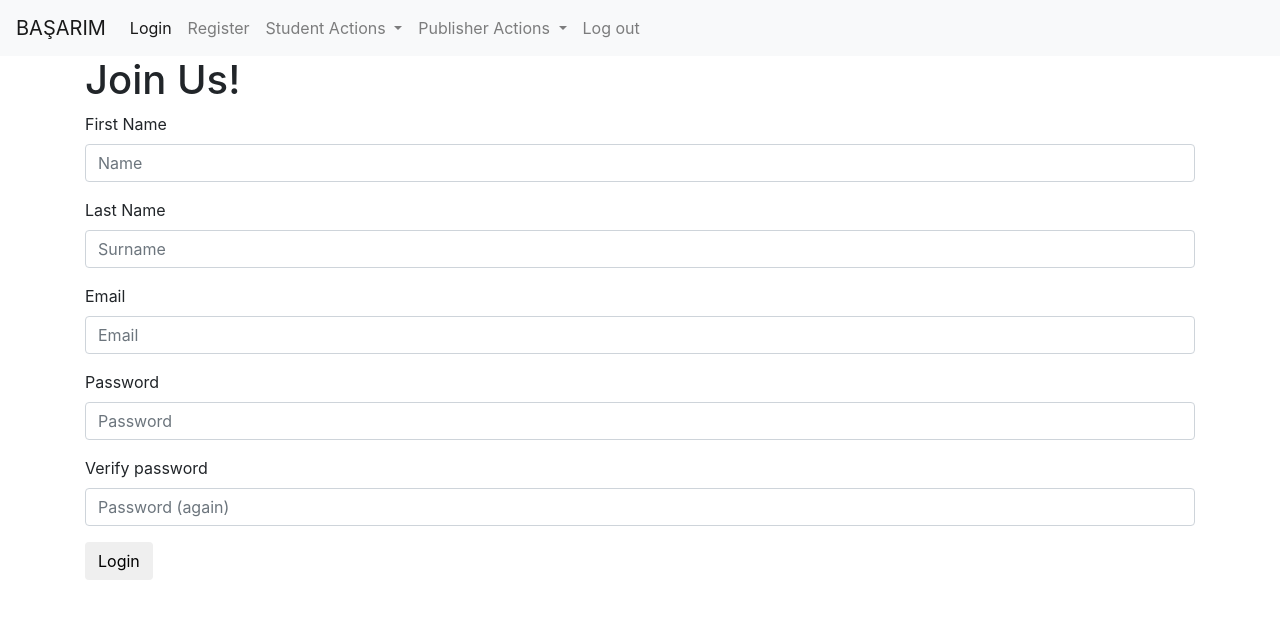
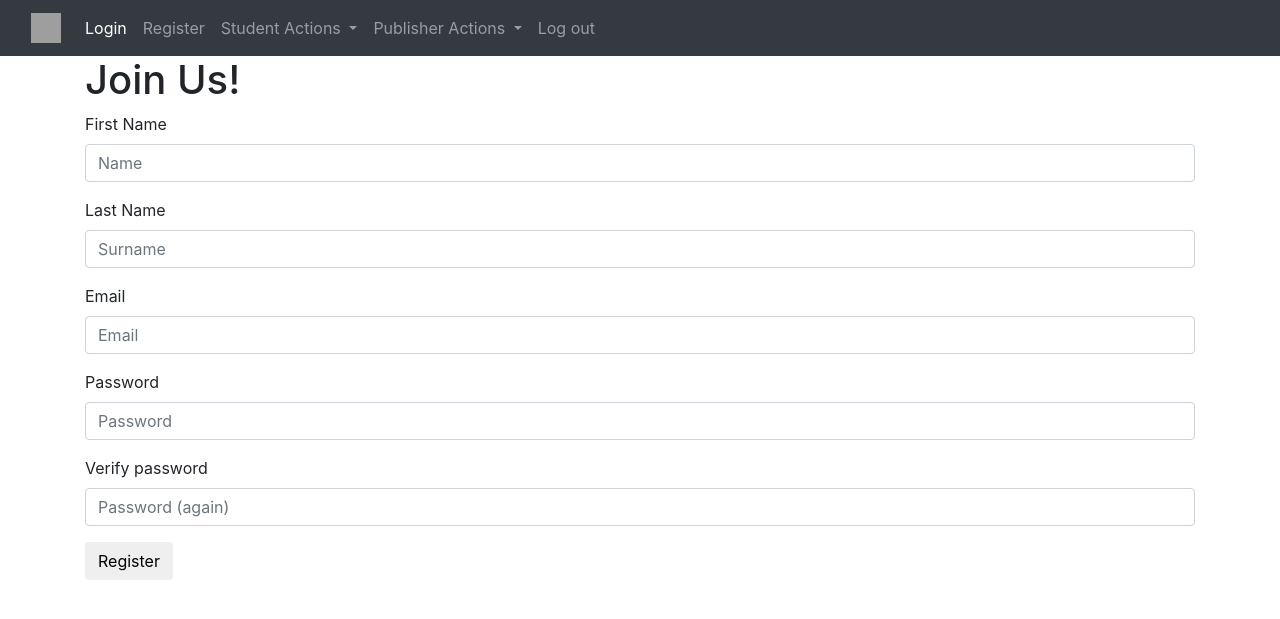
Before and after one commit to emekgozluklu/basarimapp, a Flask app: page /register in a window 1280 px wide. Shown: the top 619 px of the page. Run offline with Flask 2, Linux system fonts and the light colour scheme; parts of the project's set-up code (start-up, migrations or seed data) failed here and were passed over; some libraries are stand-ins or nearby versions; grey boxes are pictures that could not be loaded.

Commit message:
change style

```diff
--- /dev/null
+++ b/basarimapp/static/css/style.css
@@ -0,0 +1,3 @@
+.nav-link {
+    font-size: 2em;
+}
--- a/basarimapp/templates/layout.html
+++ b/basarimapp/templates/layout.html
@@ -2,19 +2,24 @@
 <title>{% block title %}{% endblock %} - Başarım </title>
 <link rel="stylesheet" href="https://maxcdn.bootstrapcdn.com/bootstrap/4.0.0/css/bootstrap.min.css" integrity="sha384-Gn5384xqQ1aoWXA+058RXPxPg6fy4IWvTNh0E263XmFcJlSAwiGgFAW/dAiS6JXm" crossorigin="anonymous">
 <link rel="stylesheet" href="{{ url_for('static', filename='style.css') }}">
-<nav>
-  <nav class="navbar navbar-expand-lg navbar-light bg-light">
-  <a class="navbar-brand" href="/">BAŞARIM</a>
-  <button class="navbar-toggler" type="button" data-toggle="collapse" data-target="#navbarNav" aria-controls="navbarNav" aria-expanded="false" aria-label="Toggle navigation">
+<link rel="icon" href="{{ url_for('static', filename='images/logo.png') }}">
+
+
+
+<nav class="navbar navbar-expand-lg navbar-dark bg-dark">
+  <div class="container-fluid">
+        <a class="navbar-brand" href="{{ url_for('index') }}">
+            <img src="{{ url_for('static', filename='images/logo.png') }}" width="30" height="30" class="d-inline-block align-top" alt="">
+        </a>  <button class="navbar-toggler" type="button" data-toggle="collapse" data-target="#navbarNav" aria-controls="navbarNav" aria-expanded="false" aria-label="Toggle navigation">
         <span class="navbar-toggler-icon"></span>
     </button>
         <div class="collapse navbar-collapse" id="navbarNav">
             <ul class="navbar-nav">
                 <li class="nav-item active">
-          <a class="nav-link" href="/login">Login <span class="sr-only">(current)</span></a>
+                    <a class="nav-link" href="{{ url_for('login') }}">Login <span class="sr-only">(current)</span></a>
                 </li>
                 <li class="nav-item">
-          <a class="nav-link" href="/register">Register </a>
+                    <a class="nav-link" href="{{ url_for('register') }}">Register </a>
                 </li>
                 <li class="nav-item dropdown">
                     <a class="nav-link dropdown-toggle" href="#" id="navbarDropdownMenuLink" data-toggle="dropdown" aria-haspopup="true" aria-expanded="false">
@@ -40,8 +45,9 @@
                 </li>
             </ul>
         </div>
+  </div>
 </nav>
-</nav>
+
 <section class="content">
  <div class="container">
 
--- a/basarimapp/templates/register.html
+++ b/basarimapp/templates/register.html
@@ -17,7 +17,7 @@ Register
     {{ render_field(form.email, placeholder="Email") }}
     {{ render_field(form.password, placeholder="Password") }}
     {{ render_field(form.confirm, placeholder="Password (again)") }}
-    <p><input class="btn btn-default btn-submit" type="submit" value="Login"></p>
+    <p><input class="btn btn-default btn-submit" type="submit" value="Register"></p>
 </form>
 
 {% endblock %}
--- a/basarimapp/views.py
+++ b/basarimapp/views.py
@@ -1,8 +1,9 @@
 from flask import render_template, redirect, url_for
 from basarimapp.forms import LoginForm, RegisterForm
+from basarimapp.dbmanager import DBManager
+from werkzeug.security import generate_password_hash
 
 # from flask_login import login_user, logout_user, current_user, login_required
-# from werkzeug.exceptions import abort
 # import password handling tools
 # import database handler class
 # import forms
@@ -27,11 +28,17 @@ def register():
     form = RegisterForm()
     if form.validate_on_submit():
         """
-        new_user = User(email=form.email.data,
-                username=form.username.data,
-                password=form.password.data)
-        db.session.add(new_user)
-        db.session.commit()
+        db = DBManager()
+        first_name = form.first_name.data
+        last_name = form.last_name.data
+        email = form.email.data
+        password = form.password.data
+        confirm = form.confirm.data
+        print(first_name, last_name, email, password, confirm)
+        if password != confirm:
+            return render_template('register.html', form=form, errors="Passwords not matching.")
+        # password = generate_password_hash(password)
+        db.insert("userrole", f"(DEFAULT, '{first_name}', '{last_name}', '{email}', '00000000', '{password[:15]}', DEFAULT, DEFAULT, DEFAULT, DEFAULT, DEFAULT)")
         """
         return redirect(url_for('index'))
     return render_template('register.html', form=form)
```
Also changed, not shown: basarimapp/templates/index.html (+30 -2 lines), 1 other file. Lines whose indentation alone changed are shown as unchanged.
